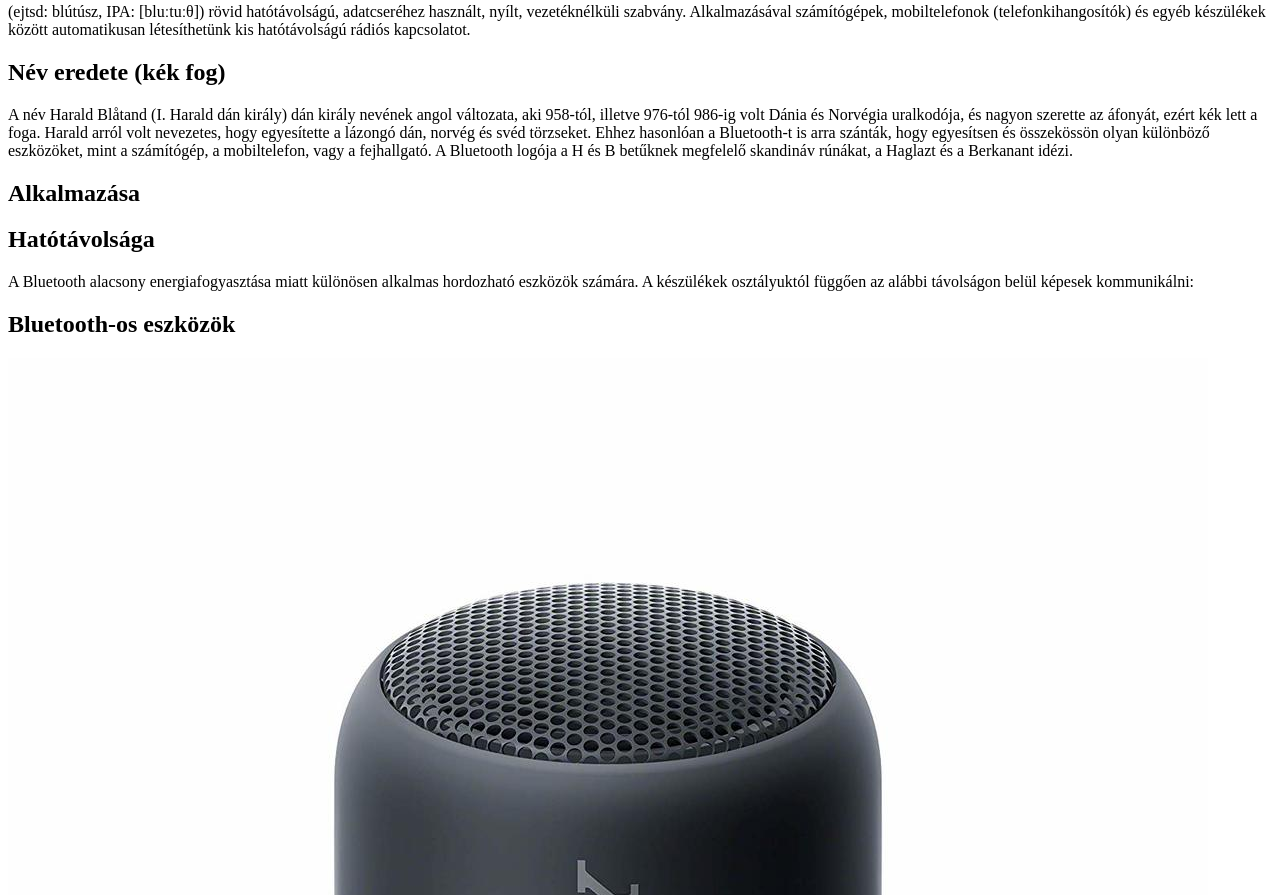
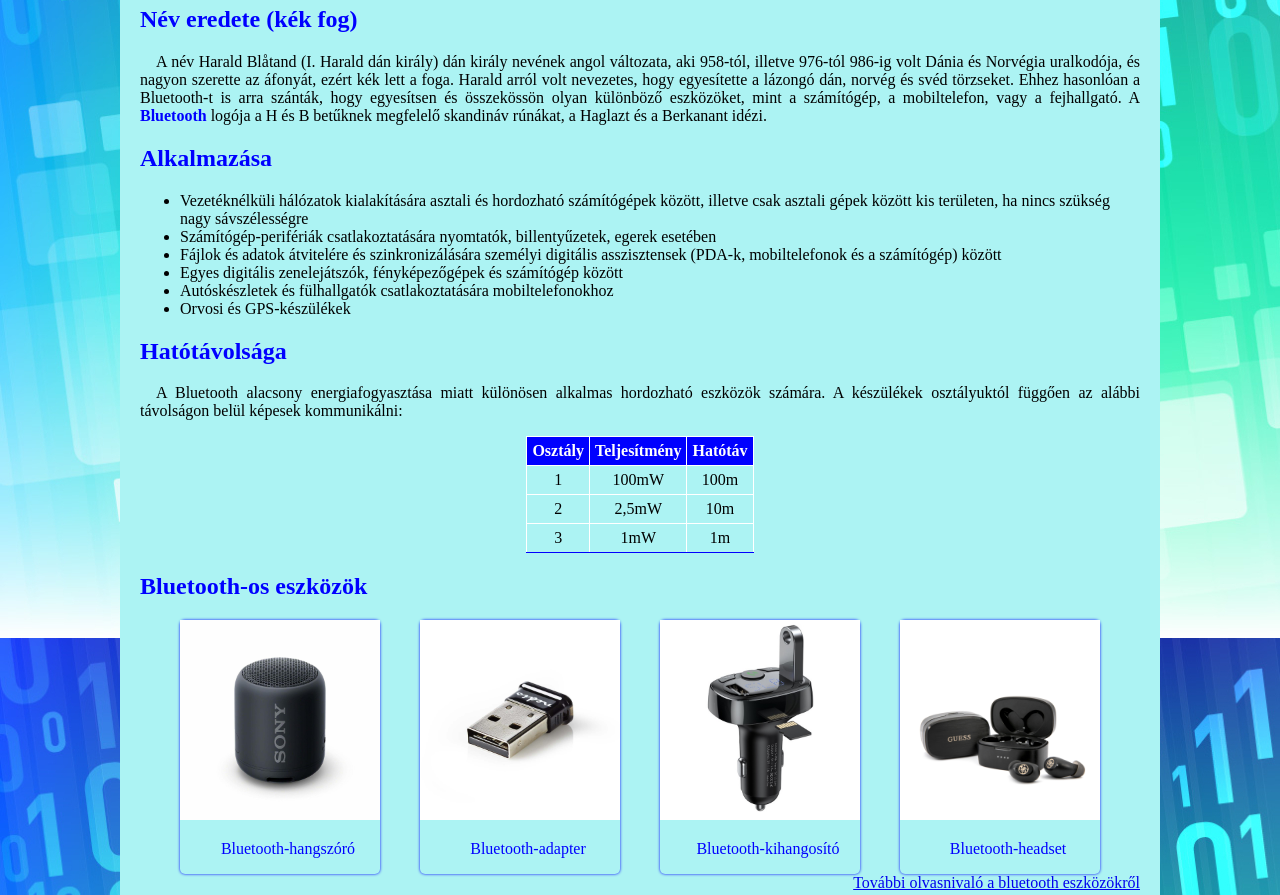
Before and after one commit to Gesta11/Gesta11, a plain HTML site: page index.html in a window 1280 px wide. Shown: the part 386-1281 px from the top of the page. Drawn offline with Linux system fonts and the light colour scheme.

Commit message:
Véglegesítés

```diff
--- a/bluetooth.css
+++ b/bluetooth.css
@@ -1,6 +1,72 @@
+body{
+    display: flex;
+    flex-wrap: wrap;
+    flex: 1;
+    margin: 0 auto;
+    display: flex;
+    flex-wrap: wrap;
+    background-image: url(hatter.jpg);
+
+}
+header{
+    width: 100%;
+    align-items: center;
+    justify-content: center;
+}
 .container{
     max-width: 1000px;
-    border: 1px solid green;
+    padding: 20px;
+    margin: 0 auto;
+    background-color: rgb(172, 243, 243);
 }
+h1,h2{
+    color: blue;
+}
+section img{
+    max-width: 200px;
 
 }
+.kep-tarolo div{
+    box-shadow: 0 0 3px blue;
+    border-radius: 5px;
+}
+.kep-tarolo{
+    display: flex;
+    flex: 1;
+    flex-direction: row;
+    flex-wrap: wrap;
+    justify-content: space-evenly;
+    color: blue;
+}
+ .kep-tarolo div p{
+     text-align: center;
+ }
+
+table{
+    border-collapse: collapse;
+    border: 1px solid blue;
+    text-align: center;
+    margin: 0 auto;
+
+}
+td,th{
+    border: 0.5px solid white;
+    text-align: center;
+    padding: 5px;
+
+}
+th{
+    background-color: blue;
+    color: white;
+}
+footer{
+   text-align: right;
+}
+p{
+ text-align: justify;
+ text-indent: 1rem;
+}
+.felkover{
+    font-weight: bold;
+    color: blue;
+}
--- a/index.html
+++ b/index.html
@@ -5,6 +5,7 @@
     <meta http-equiv="X-UA-Compatible" content="IE=edge">
     <meta name="viewport" content="width=device-width, initial-scale=1.0">
     <title>Bluetooth</title>
+    <link rel="stylesheet" href="bluetooth.css">
 </head>
 
 <body>
@@ -33,21 +34,50 @@
 
         <section>
             <h2>Alkalmazása</h2>
-            <!--felsorolás-->
+            <ul>
+                <li>Vezetéknélküli hálózatok kialakítására asztali és hordozható számítógépek között, illetve csak asztali gépek között kis területen, ha nincs szükség nagy sávszélességre</li>
+                <li>Számítógép-perifériák csatlakoztatására nyomtatók, billentyűzetek, egerek esetében</li>
+                <li>Fájlok és adatok átvitelére és szinkronizálására személyi digitális asszisztensek (PDA-k, mobiltelefonok és a számítógép) között</li>
+                <li>Egyes digitális zenelejátszók, fényképezőgépek és számítógép között</li>
+                <li>Autóskészletek és fülhallgatók csatlakoztatására mobiltelefonokhoz</li>
+                <li>Orvosi és GPS-készülékek</li>
+            </ul>
         </section>
 
         <section>
             <h2>Hatótávolsága</h2>
             <p>A Bluetooth alacsony energiafogyasztása miatt különösen alkalmas hordozható eszközök számára. A készülékek osztályuktól
                 függően az alábbi távolságon belül képesek kommunikálni:</p>
-            <!--tablázat-->
+            <table>
+                <tr>
+                    <th>Osztály</th>
+                    <th>Teljesítmény</th>
+                    <th>Hatótáv</th>
+                </tr>
+                <tr>
+                    <td>1</td>
+                    <td>100mW</td>
+                    <td>100m</td>
+                <tr>
+                    <td>2</td>
+                    <td>2,5mW</td>
+                    <td>10m</td>
+                </tr>
+                <tr>
+                    <td>3</td>
+                    <td>1mW</td>
+                    <td>1m</td>
+                <tr>
+                </tr>
+            </table>
         </section>
 
         <section>
             <h2>Bluetooth-os eszközök</h2>
             <div class="kep-tarolo">
-                <div><img src="blue1.jpg" alt="">
-                    <p>Bluetooth-hangazóró</p>
+                <div>
+                    <img src="blue1.jpg" alt="">
+                    <p>Bluetooth-hangszóró</p>
                 </div>
 
                 <div><img src="blue2.jpg"  alt="">
@@ -65,7 +95,9 @@
         </section>
 
         <footer>
-            <!--link-->
+           <a  href="https://www.expert.hu/Bluetooth-eszkozok-cLANBLT.html" target="blank">További olvasnivaló a bluetooth eszközökről
+        </a>
+
         </footer>
     </div>
 </body>
```
Also changed, not shown: hatter.jpg (renamed from hatter másolata.jpg).
